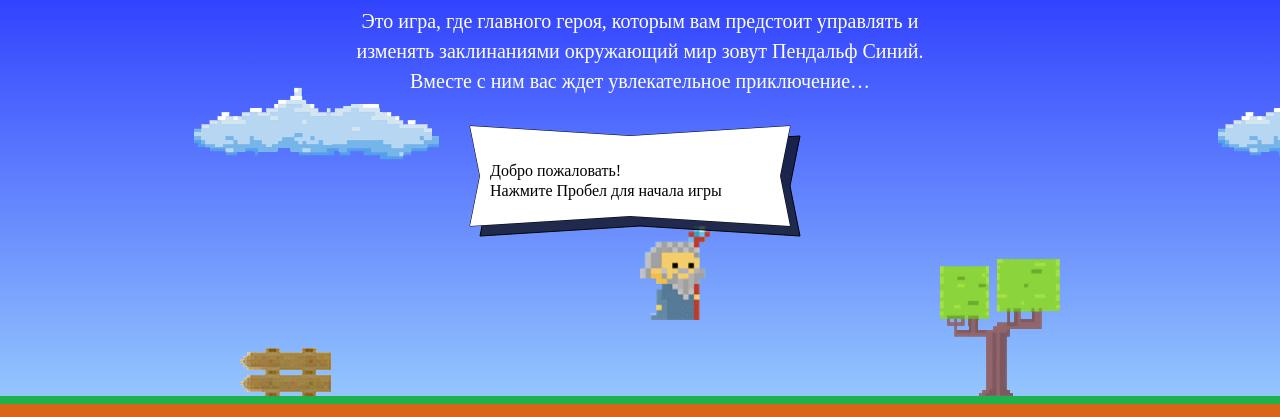
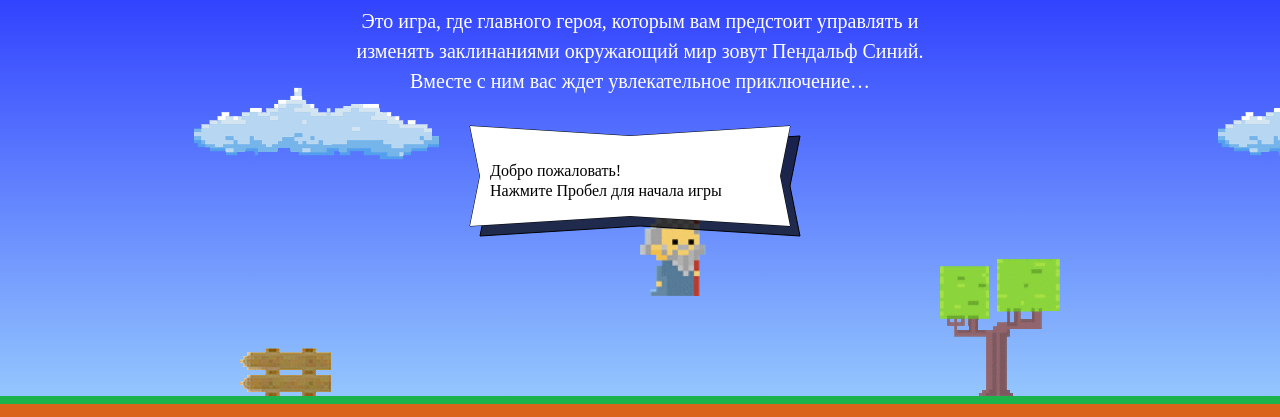
Before and after one commit to Alexstager/590557-code-and-magick, a website: page index.html in a window 1280 px wide. Shown: the part 203-620 px from the top of the page. Drawn offline with Linux system fonts and the light colour scheme; a web font is replaced by a local one.

Commit message:
Добавлены пробелы, высота мага для старта используется более корректно

```diff
--- a/index.html
+++ b/index.html
@@ -189,12 +189,12 @@
    var wizardWidth = 70;
    var getWizardHeight = function(wizardWidth) {
     return 1.337 * wizardWidth;
-  } ;
+   };
    var getWizardX = function(width) {
     return width / 2;
    };
    var getWizardY = function(height) {
-    return (height / 3 * 2) - 70;
+    return (height / 3 * 2) - wizardWidth * 1.337;
    };
  </script>
 <script src="js/game.js"></script>
```
Lines whose indentation alone changed are shown as unchanged.
